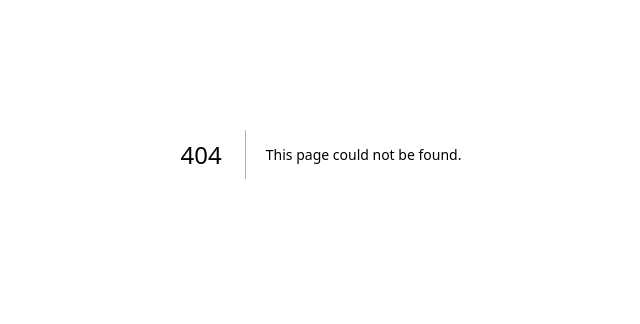
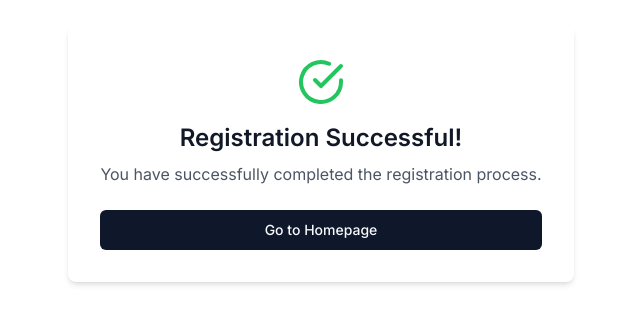
Before and after one commit to SomaTakata/ngin-link, a Next.js app: page /register/done in a window 1280 px wide. Before the commit this address had no page. Shown: the part 246-570 px from the top of the page, without its empty margins (319-959 px from the left). Built offline with nearby package versions, Linux system fonts and the light colour scheme.

Commit message:
register 系のフォームを追加

```diff
--- a/app/(platform)/register/content/page.tsx
+++ b/app/(platform)/register/content/page.tsx
@@ -1,5 +1,6 @@
 import { Input } from "@/components/ui/input"
 import { Button } from "@/components/ui/button"
+import Link from "next/link"
 
 export default function Component() {
   return (
@@ -48,7 +49,9 @@ export default function Component() {
           </div>
         </div>
       </div>
-      <Button className="w-full">Next</Button>
+      <Button asChild className="w-full">
+        <Link href="/register/done">Next</Link>
+      </Button>
     </div>
   )
 }
--- /dev/null
+++ b/app/(platform)/register/done/page.tsx
@@ -0,0 +1,48 @@
+
+import { Button } from "@/components/ui/button"
+import Link from "next/link"
+
+const Done = () => {
+  return (
+    <main className="flex flex-col items-center justify-center min-h-screen dark:bg-gray-800 p-4">
+      <div className="w-full max-w-2xl p-8 bg-white rounded-lg shadow-md dark:bg-gray-900">
+        <div className="flex items-center justify-center">
+          <CheckCircleIcon className="h-12 w-12 text-green-500" />
+        </div>
+        <h1 className="mt-4 text-2xl font-semibold text-center text-gray-900 dark:text-gray-100">
+          Registration Successful!
+        </h1>
+        <p className="mt-2 text-center text-gray-600 dark:text-gray-400">
+          You have successfully completed the registration process.
+        </p>
+        <div className="mt-6">
+          <Button asChild className="w-full">
+            <Link href="/dashboard">Go to Homepage</Link>
+          </Button>
+        </div>
+      </div>
+    </main>
+  )
+}
+
+export default Done;
+
+function CheckCircleIcon(props) {
+  return (
+    <svg
+      {...props}
+      xmlns="http://www.w3.org/2000/svg"
+      width="24"
+      height="24"
+      viewBox="0 0 24 24"
+      fill="none"
+      stroke="currentColor"
+      strokeWidth="2"
+      strokeLinecap="round"
+      strokeLinejoin="round"
+    >
+      <path d="M22 11.08V12a10 10 0 1 1-5.93-9.14" />
+      <polyline points="22 4 12 14.01 9 11.01" />
+    </svg>
+  )
+}
--- /dev/null
+++ b/app/(platform)/register/your-information/_components/form-information.tsx
@@ -0,0 +1,58 @@
+"use client";
+
+import { Input } from "@/components/ui/input"
+import { Badge } from "@/components/ui/badge"
+import { Button } from "@/components/ui/button"
+import Link from "next/link"
+import { useRouter } from "next/navigation";
+
+const FormInformation = () => {
+
+  const router = useRouter();
+
+  // form 送信時
+  const handleSubmit = (e: React.FormEvent<HTMLFormElement>) => {
+    e.preventDefault();
+    router.push("/register/content");
+  };
+
+
+  return (
+    <form onSubmit={handleSubmit}>
+      <div className="mb-6">
+        <label className="block mb-2 text-sm font-medium text-gray-900" htmlFor="name">
+          名前
+        </label>
+        <Input id="name" placeholder="山田 太郎" />
+      </div>
+      <div className="mb-6">
+        <label className="block mb-2 text-sm font-medium text-gray-900" htmlFor="occupation">
+          学校名
+        </label>
+        <Input id="occupation" placeholder="◯◯大学" />
+      </div>
+      <div className="mb-6">
+        <label className="block mb-2 text-sm font-medium text-gray-900">プログラミング言語 (3つまで選択)</label>
+        <div className="flex flex-wrap gap-2">
+          <Badge variant="secondary">Java</Badge>
+          <Badge variant="secondary">Python</Badge>
+          <Badge variant="secondary">JavaScript</Badge>
+        </div>
+      </div>
+      <div className="mb-6">
+        <label className="block mb-2 text-sm font-medium text-gray-900">
+          現在の業種もしくはなりたい職種 (1つ選択)
+        </label>
+        <div className="flex flex-wrap gap-2">
+          <Badge variant="secondary">フロントエンド</Badge>
+          <Badge variant="secondary">バックエンド</Badge>
+          <Badge variant="secondary">インフラ</Badge>
+          <Badge variant="secondary">DevOps</Badge>
+        </div>
+      </div>
+      <Button asChild className="w-full"><Link href="/register/content">登録</Link></Button>
+    </form>
+  );
+};
+
+export default FormInformation;
--- a/app/(platform)/register/your-information/page.tsx
+++ b/app/(platform)/register/your-information/page.tsx
@@ -1,47 +1,14 @@
-import { Input } from "@/components/ui/input"
-import { Badge } from "@/components/ui/badge"
-import { Button } from "@/components/ui/button"
-import Link from "next/link"
+
+import FormInformation from "./_components/form-information"
 
 const Content = () => {
   return (
     <div className="max-w-2xl mx-auto my-10 p-6 bg-white">
       <h1 className="text-3xl font-bold mb-2">Tell us about yourself</h1>
       <p className="text-gray-500 text-xs mb-4">NginLink をあなたの好みにカスタマイズします</p>
-      <form>
-        <div className="mb-6">
-          <label className="block mb-2 text-sm font-medium text-gray-900" htmlFor="name">
-            名前
-          </label>
-          <Input id="name" placeholder="山田 太郎" />
-        </div>
-        <div className="mb-6">
-          <label className="block mb-2 text-sm font-medium text-gray-900" htmlFor="occupation">
-            学校名
-          </label>
-          <Input id="occupation" placeholder="◯◯大学" />
-        </div>
-        <div className="mb-6">
-          <label className="block mb-2 text-sm font-medium text-gray-900">プログラミング言語 (3つまで選択)</label>
-          <div className="flex flex-wrap gap-2">
-            <Badge variant="secondary">Java</Badge>
-            <Badge variant="secondary">Python</Badge>
-            <Badge variant="secondary">JavaScript</Badge>
-          </div>
-        </div>
-        <div className="mb-6">
-          <label className="block mb-2 text-sm font-medium text-gray-900">
-            現在の業種もしくはなりたい職種 (1つ選択)
-          </label>
-          <div className="flex flex-wrap gap-2">
-            <Badge variant="secondary">フロントエンド</Badge>
-            <Badge variant="secondary">バックエンド</Badge>
-            <Badge variant="secondary">インフラ</Badge>
-            <Badge variant="secondary">DevOps</Badge>
-          </div>
-        </div>
-        <Button asChild className="w-full"><Link href="/register/content">登録</Link></Button>
-      </form>
+
+      <FormInformation />
+
     </div>
   )
 }
--- a/app/(platform)/welcome/_components/form-nginlink-id.tsx
+++ b/app/(platform)/welcome/_components/form-nginlink-id.tsx
@@ -1,11 +1,20 @@
 "use client";
 
 import { Button } from "@/components/ui/button"
+import { useRouter } from "next/navigation";
 
 const FormNginLinkId = () => {
 
+  const router = useRouter();
+
+  // form 送信時
+  const handleSubmit = (e: React.FormEvent<HTMLFormElement>) => {
+    e.preventDefault();
+    router.push("/register/your-information");
+  };
+
   return (
-    <form>
+    <form onSubmit={handleSubmit}>
       <div className="mt-8 w-full max-w-md">
         <div className="flex items-center rounded-md border border-gray-300 bg-white px-3 py-2">
           <span className="text-gray-500">nginlink.com /</span>
--- a/app/(platform)/welcome/page.tsx
+++ b/app/(platform)/welcome/page.tsx
@@ -12,12 +12,13 @@ const Welcome = () => {
 
       <FormNginLinkId />
 
-      <p className="mt-6 text-sm">
+      {/* FIXME: 消す or Clerk 改造する */}
+      {/* <p className="mt-6 text-sm">
         すでにアカウントをお持ちですか？
         <Link className="text-[#5c4ac7]" href="#">
           ログインする
         </Link>
-      </p>
+      </p> */}
     </div>
   )
 }
```
